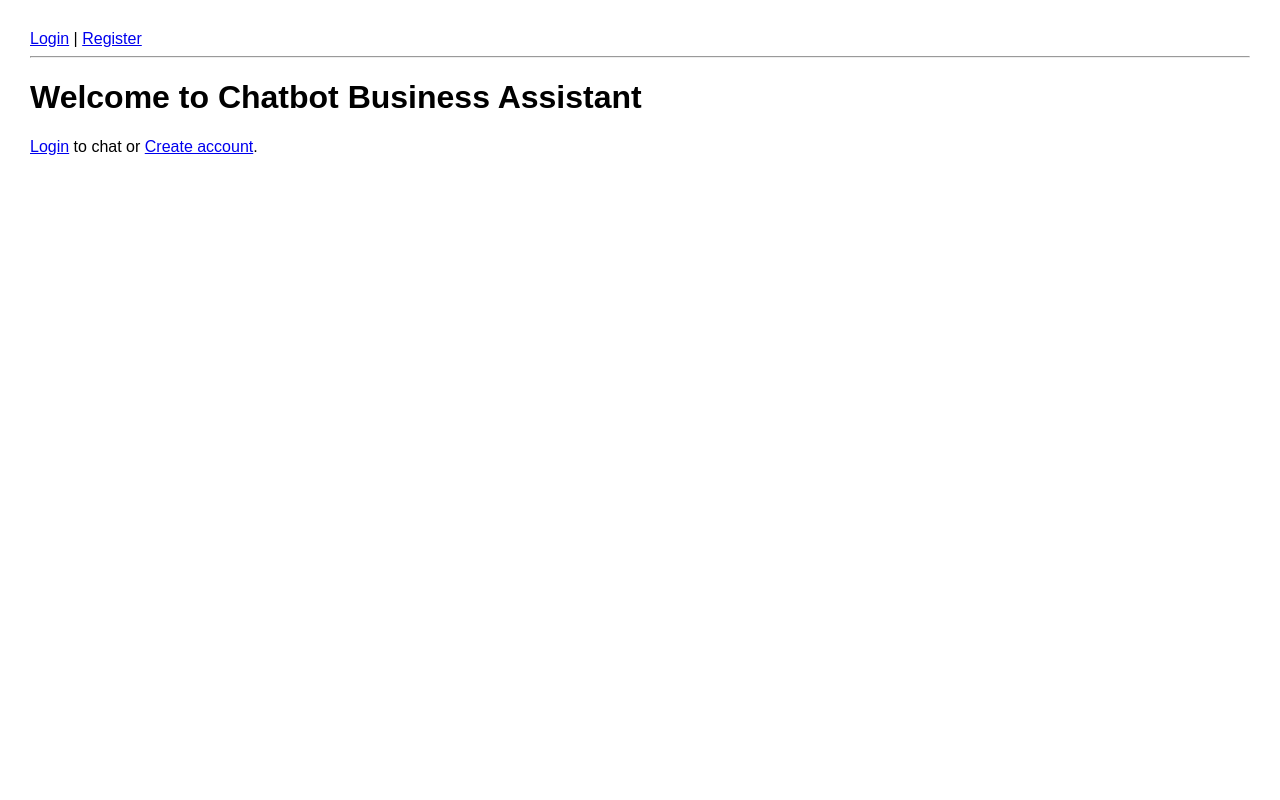
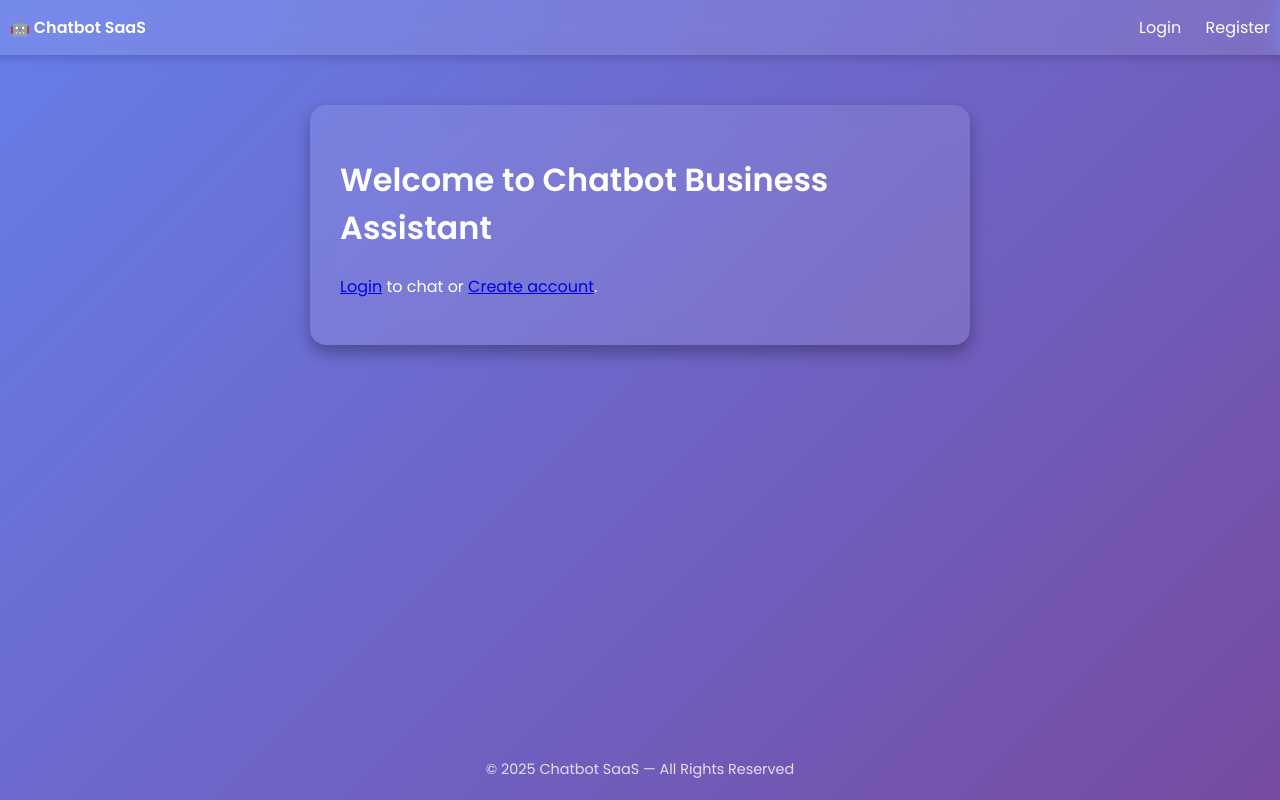
Before and after one commit to svishva316/flask-chatbot, a Flask app: page / in a window 1280 px wide. Run offline with Flask 3, Linux system fonts and the light colour scheme; some libraries are stand-ins or nearby versions.

Commit message:
base.html

```diff
--- a/templates/base.html
+++ b/templates/base.html
@@ -1,31 +1,115 @@
-<!doctype html>
-<html>
+<!DOCTYPE html>
+<html lang="en">
 <head>
-  <meta charset="utf-8">
-  <title>Chatbot SaaS</title>
+  <meta charset="UTF-8">
+  <meta name="viewport" content="width=device-width, initial-scale=1.0">
+  <title>{{ title if title else "Chatbot SaaS" }}</title>
+  <link href="https://fonts.googleapis.com/css2?family=Poppins:wght@400;600&display=swap" rel="stylesheet">
   <style>
-    body{font-family: Arial, sans-serif; margin:30px;}
-    .chatbox{width:80%;height:350px;border:1px solid #ccc;padding:10px;overflow-y:scroll}
+    body {
+      margin: 0;
+      font-family: 'Poppins', sans-serif;
+      background: linear-gradient(135deg, #667eea, #764ba2);
+      color: #fff;
+      min-height: 100vh;
+      display: flex;
+      flex-direction: column;
+      align-items: center;
+    }
+
+    nav {
+      width: 100%;
+      background: rgba(255, 255, 255, 0.1);
+      backdrop-filter: blur(10px);
+      display: flex;
+      justify-content: space-between;
+      align-items: center;
+      padding: 15px 40px;
+      box-shadow: 0 2px 10px rgba(0, 0, 0, 0.2);
+    }
+
+    nav a {
+      color: white;
+      text-decoration: none;
+      margin: 0 10px;
+      font-weight: 500;
+      transition: 0.3s;
+    }
+
+    nav a:hover {
+      color: #ffeb3b;
+    }
+
+    .container {
+      width: 90%;
+      max-width: 600px;
+      margin-top: 50px;
+      background: rgba(255, 255, 255, 0.1);
+      border-radius: 16px;
+      padding: 30px;
+      box-shadow: 0 8px 16px rgba(0, 0, 0, 0.3);
+      backdrop-filter: blur(10px);
+    }
+
+    button {
+      background: #ff9800;
+      color: white;
+      border: none;
+      border-radius: 8px;
+      padding: 10px 20px;
+      font-size: 1em;
+      cursor: pointer;
+      transition: 0.3s;
+    }
+
+    button:hover {
+      background: #e68900;
+    }
+
+    input {
+      width: 100%;
+      padding: 12px;
+      margin: 8px 0;
+      border: none;
+      border-radius: 8px;
+      outline: none;
+      font-size: 1em;
+    }
+
+    h2 {
+      text-align: center;
+      margin-bottom: 20px;
+    }
+
+    footer {
+      margin-top: auto;
+      padding: 20px;
+      font-size: 0.9em;
+      opacity: 0.8;
+    }
   </style>
 </head>
 <body>
+
   <nav>
+    <div><a href="{{ url_for('index') }}"><strong>🤖 Chatbot SaaS</strong></a></div>
+    <div>
       {% if current_user.is_authenticated %}
-      <a href="{{ url_for('dashboard') }}">Dashboard</a> |
+        <a href="{{ url_for('dashboard') }}">Dashboard</a>
         <a href="{{ url_for('logout') }}">Logout</a>
       {% else %}
-      <a href="{{ url_for('login') }}">Login</a> |
+        <a href="{{ url_for('login') }}">Login</a>
         <a href="{{ url_for('register') }}">Register</a>
       {% endif %}
+    </div>
   </nav>
-  <hr>
-  {% with messages = get_flashed_messages() %}
-    {% if messages %}
-      <ul>
-        {% for m in messages %}<li style="color:red;">{{m}}</li>{% endfor %}
-      </ul>
-    {% endif %}
-  {% endwith %}
+
+  <div class="container">
     {% block content %}{% endblock %}
+  </div>
+
+  <footer>
+    © {{ current_year if current_year else "2025" }} Chatbot SaaS — All Rights Reserved
+  </footer>
 </body>
 </html>
```
Lines whose indentation alone changed are shown as unchanged.
